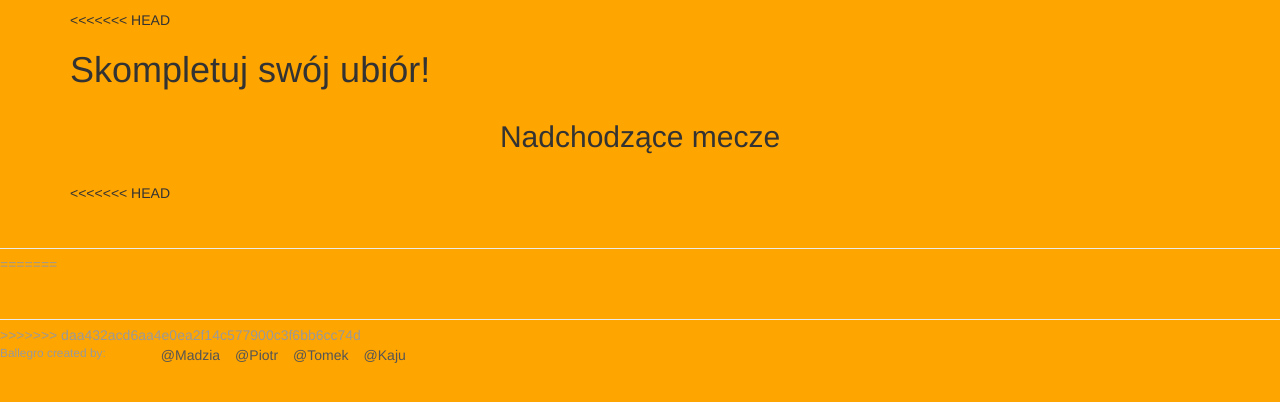
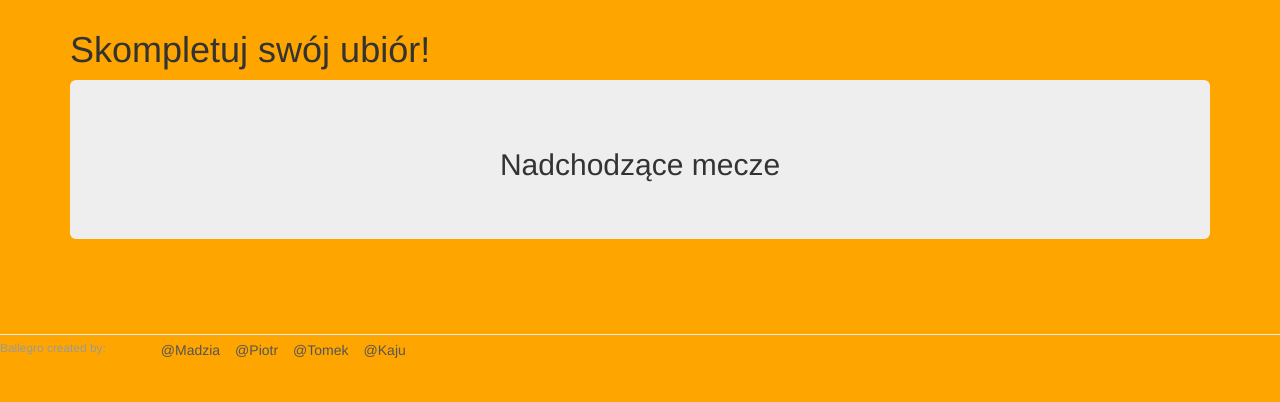
Before and after one commit to piotermiarer/poznan-wredneborsuki, a Django app: template ballegro/templates/ballegro/root.html in a window 1280 px wide. Shown: the part 50-452 px from the top of the page. Run offline with Django 3.2, Linux system fonts and the light colour scheme; the template is opened without the code that fills it, so the values that code supplies are empty; some libraries are stand-ins or nearby versions.

Commit message:
Change tiles in root, clean base

```diff
--- a/ballegro/static/css/main.css
+++ b/ballegro/static/css/main.css
@@ -52,3 +52,13 @@ footer {
     footer ul li {
       float: left;
       margin-left: 15px; }
+
+/* root */
+#upcoming ul {
+  list-style: none; }
+  #upcoming ul li {
+    font-size: 1.5em;
+    font-weight: bold; }
+
+.thumbnail img {
+  height: 200px; }
--- a/ballegro/templates/ballegro/base.html
+++ b/ballegro/templates/ballegro/base.html
@@ -24,14 +24,9 @@
         <div class="container">
         {% block content %}
         {% endblock content %}
-<<<<<<< HEAD
         </div>
 
-        <footer class="footer">
-=======
-	<footer class="footer">
-
->>>>>>> daa432acd6aa4e0ea2f14c577900c3f6bb6cc74d
+	      <footer class="footer">
           <nav>
             <small>
               Ballegro created by:
--- a/ballegro/templates/ballegro/root.html
+++ b/ballegro/templates/ballegro/root.html
@@ -1,11 +1,11 @@
 {% extends 'ballegro/base.html' %}
 {% block content %}
-<<<<<<< HEAD
+
   <h1> Skompletuj swój ubiór! </h1>
-  <div class="row center" id="upcoming">
+  <div class="jumbotron center" id="upcoming">
     <h2> Nadchodzące mecze </h2>
     <ul>
-      {% for match in upcoming_matches.fixtures %}
+      {% for match in upcoming_matches.fixtures|slice:":5" %}
         <li>
           {{ match.homeTeamName }} : {{ match.awayTeamName }}
         </li>
@@ -16,8 +16,8 @@
   <div class="container">
     <div class="cols" id="tiles">
       {% for team in teams %}
-        <div class="col-xs-6 col-md-3">
-          <a href="" class="thumbnail">
+        <div class="col-xs-6 col-md-3" id="team-tile">
+          <a href="{% url 'ballegro:team_show' team_name=team %}" class="thumbnail">
             <img src="{{ team.image }}" class="card-img-top"/>
           </a>
         </div>
@@ -25,20 +25,4 @@
     </div>
   </div>
 
-    <!-- {% for team in teams %}
-    <div class="team">
-        <h4>{{ team.name }}</h3>
-        <img src="{{ team.image }}"/>
-=======
-    <div id="root" class="container">
-        <p>Hello, boys!</p>
-        {% for team in teams %}
-        <div class="team">
-            <h4>{{ team.name }}</h3>
-            <img src="{{ team.image }}"/>
-        </div>
-        {% endfor %}
->>>>>>> daa432acd6aa4e0ea2f14c577900c3f6bb6cc74d
-    </div>
-    {% endfor %} -->
 {% endblock content %}
--- a/frontend/scss/main.scss
+++ b/frontend/scss/main.scss
@@ -70,3 +70,19 @@ footer {
     }
   }
 }
+
+/* root */
+
+#upcoming {
+  ul {
+    list-style: none;
+    li {
+      font-size: 1.5em;
+      font-weight: bold;
+    }
+  }
+}
+
+.thumbnail img{
+  height: 200px;
+}
```
